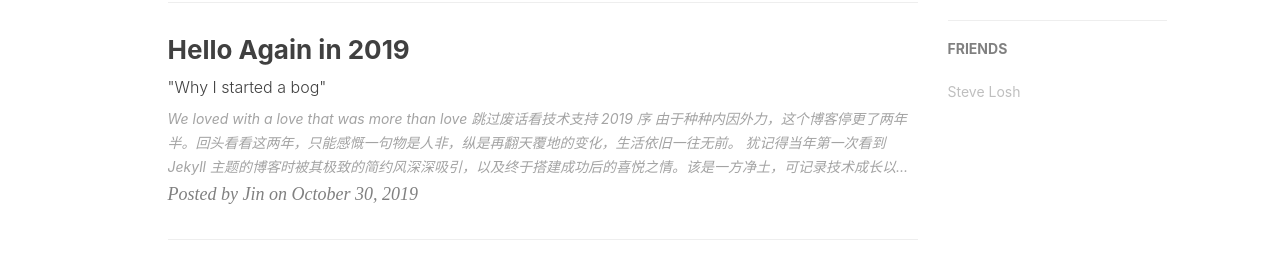
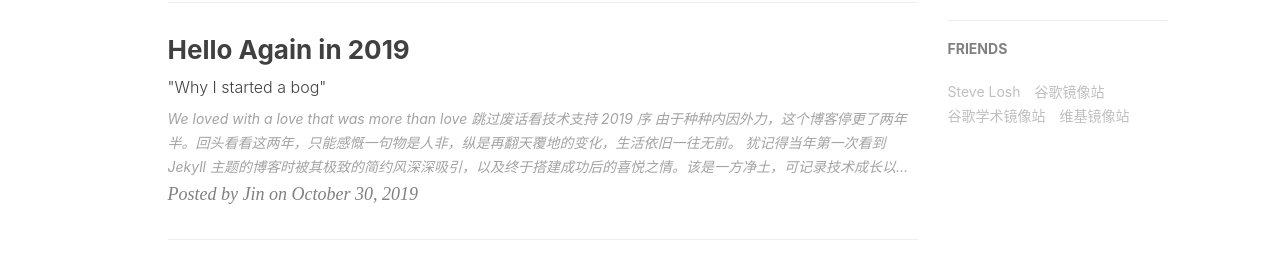
Before and after one commit to yanxxjin/yanxxjin.github.io, a Jekyll site: the page built from index.html, in a window 1280 px wide. Shown: the part 934-1209 px from the top of the page. Built offline with Jekyll 4.4.1, drawn with Linux system fonts in a browser that asks for light colours; nearby versions of some CDN libraries; the list of posts is cut into pages by our own code; comment, search, counter and statistics services are not loaded.

Commit message:
Update _config.yml

```diff
--- a/_config.yml
+++ b/_config.yml
@@ -88,14 +88,14 @@ friends: [
         title: "Steve Losh",
         href: "http://stevelosh.com/"
     },{
-        title: "",
-        href: "#"
+        title: "谷歌镜像站",
+        href: "https://google.jinsblog.workers.dev/"
     },{
-        title: "",
-        href: "#"
+        title: "谷歌学术镜像站",
+        href: "https://googlescholar.jinsblog.workers.dev/"
     },{
-        title: "",
-        href: "#"
+        title: "维基镜像站",
+        href: "https://wiki.jinsblog.workers.dev/"
     },{
         title: "",
         href: "#"
```
